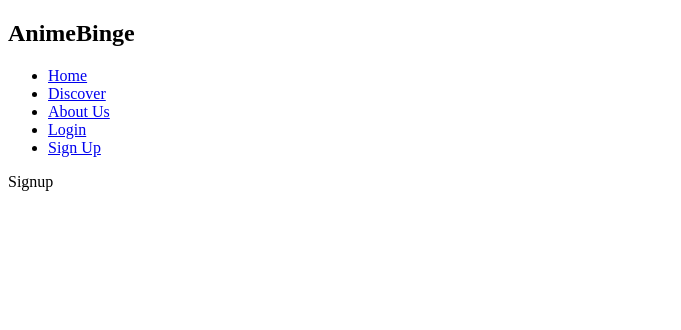
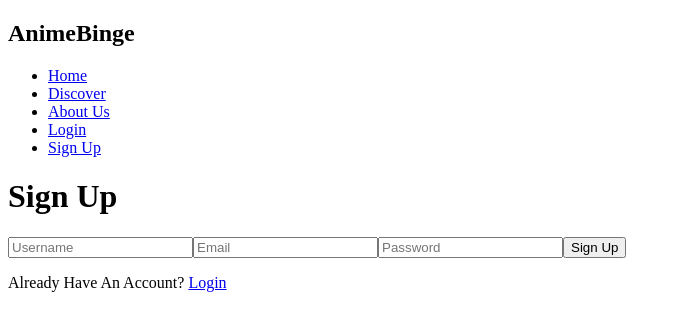
Before and after one commit to joseleoabuanjr/lws-exam, a React (Vite) app in the folder AnimeBinge/react/: page /guest/signup in a window 1280 px wide. Shown: the top 330 px of the page, without its empty margins (0-681 px from the left). Built offline with nearby package versions, Linux system fonts and the light colour scheme.

Commit message:
LoginSignupForm/Leo

```diff
--- a/AnimeBinge/react/src/components/login.jsx
+++ b/AnimeBinge/react/src/components/login.jsx
@@ -1,9 +1,28 @@
+import { useRef } from "react";
+import { Link } from "react-router-dom";
+
 export default function Login() {
+
+    const emailRef = useRef();
+    const passwordRef = useRef();
+    const Submit = useRef();
 
   return (
     <>
-        <div>
+      <div className="login-signup-form">
+          <div className="form">
+              <h1 className="title">
                   Login
+              </h1>
+              <form onSubmit={Submit}>
+              <input ref={emailRef} type="email" placeholder="Email" />
+                  <input ref={passwordRef} type="password" placeholder="Password" />
+                  <button className="btn">Login</button>
+                  <p className="message">
+                      Not Registered? <Link to= '/guest/signup'>Create a new account</Link>
+                  </p>
+              </form>
+          </div>
       </div>
     </>
   )
--- a/AnimeBinge/react/src/components/signup.jsx
+++ b/AnimeBinge/react/src/components/signup.jsx
@@ -1,10 +1,31 @@
+
+import { useRef } from "react";
+import { Link } from "react-router-dom";
 export default function Signup() {
 
-    return (
-      <>
-        <div>
-          Signup
-        </div>
-      </>
-    )
+  const nameRef = useRef();
+  const emailRef = useRef();
+  const passwordRef = useRef();
+  const Submit = useRef();
+
+  return (
+    <>
+      <div className="login-signup-form">
+          <div className="form">
+              <h1 className="title">
+                  Sign Up
+              </h1>
+              <form onSubmit={Submit}>
+                  <input ref={nameRef} type="username" placeholder="Username" />
+                  <input ref={emailRef} type="email" placeholder="Email" />
+                  <input ref={passwordRef} type="password" placeholder="Password" />
+                  <button className="btn">Sign Up</button>
+                  <p className="message">
+                      Already Have An Account? <Link to= '/guest/login'>Login</Link>
+                  </p>
+              </form>
+          </div>
+      </div>
+    </>
+  )
 }
```
Also changed, not shown: 1 other file (tests, documents, lock files or other folders). Lines whose indentation alone changed are shown as unchanged.
